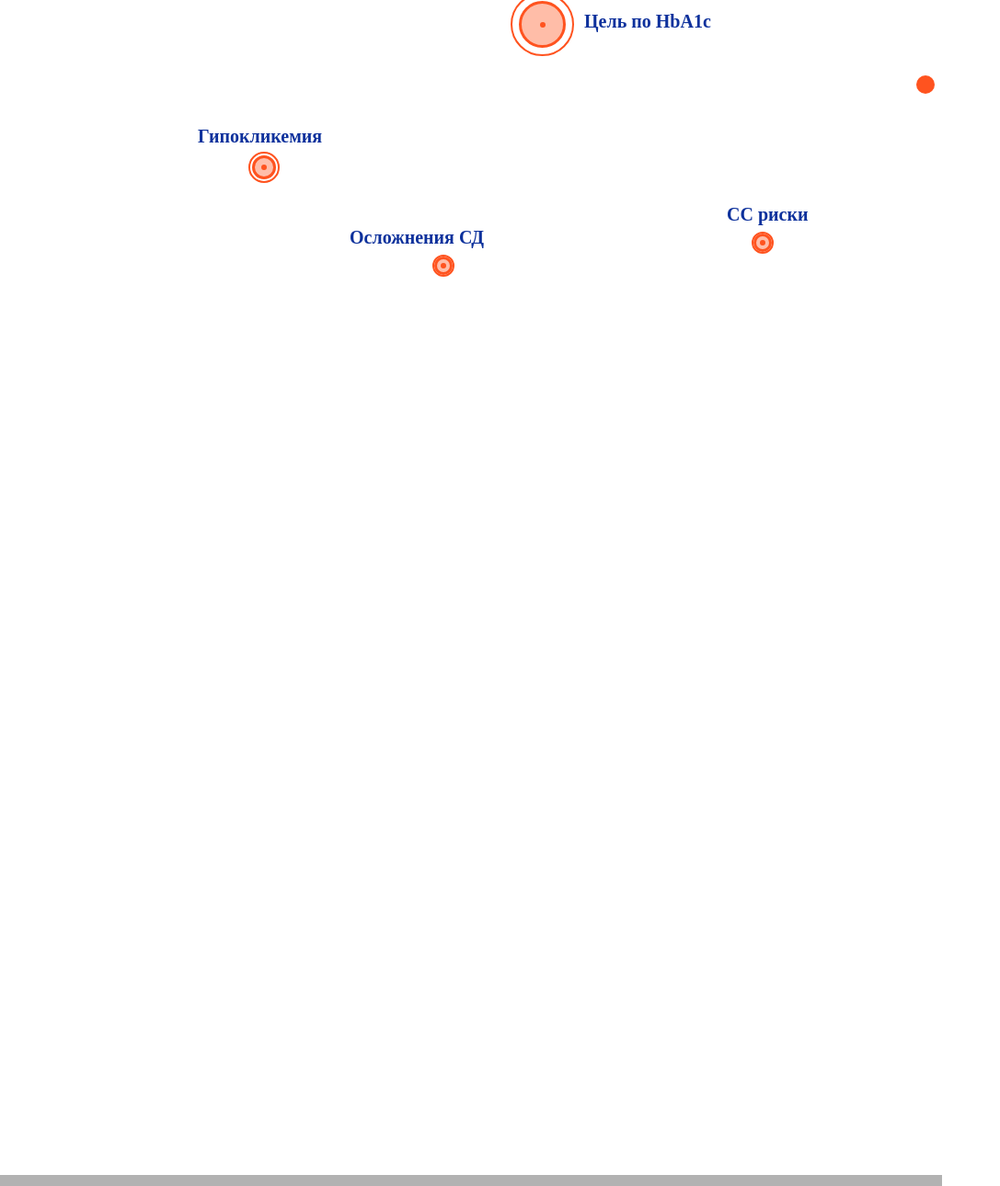
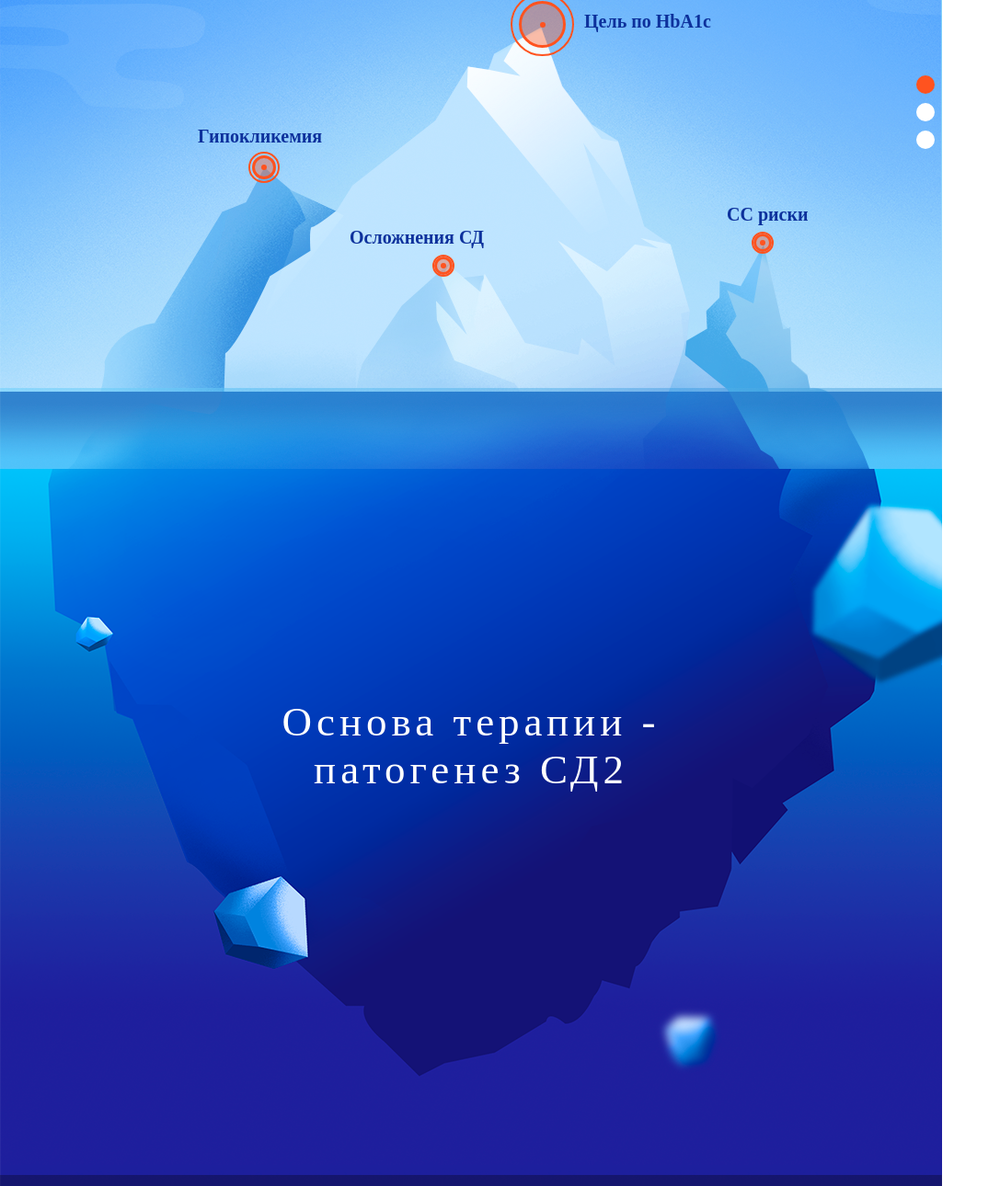
Before and after one commit to nikitanikolaev01081992/test-task-OnPoint, a plain HTML site: page index.html in a window 1280 px wide. Shown: the part 258-1548 px from the top of the page at 92% size, without its empty margins (0-1087 px from the left). Drawn offline with Linux system fonts and the light colour scheme; the site is published under a folder, as on GitHub Pages, so addresses that start at the root find nothing.

Commit message:
wrong urls

```diff
--- a/styles/styles.scss
+++ b/styles/styles.scss
@@ -52,7 +52,7 @@ h3 {
 }
 
 .slide-1 {
-    background: no-repeat left/100% url("/images/bg-slide1.png");
+    background: no-repeat left/100% url("../images/bg-slide1.png");
     position: relative;
 
     &__header,
@@ -161,7 +161,7 @@ h3 {
 }
 
 .slide-2 {
-    background: no-repeat top/100% url("/images/bg-slide2.png");
+    background: no-repeat top/100% url("../images/bg-slide2.png");
 
     &__header {
         width: 50%;
@@ -246,7 +246,7 @@ h3 {
     .slide-3-1 {
         width: 1024px;
         height: 768px;
-        background: no-repeat top/100% url("/images/bg-slide3.png");
+        background: no-repeat top/100% url("../images/bg-slide3.png");
         position: relative;
 
         .background-effect {
```
Also changed, not shown: styles/styles.css.
